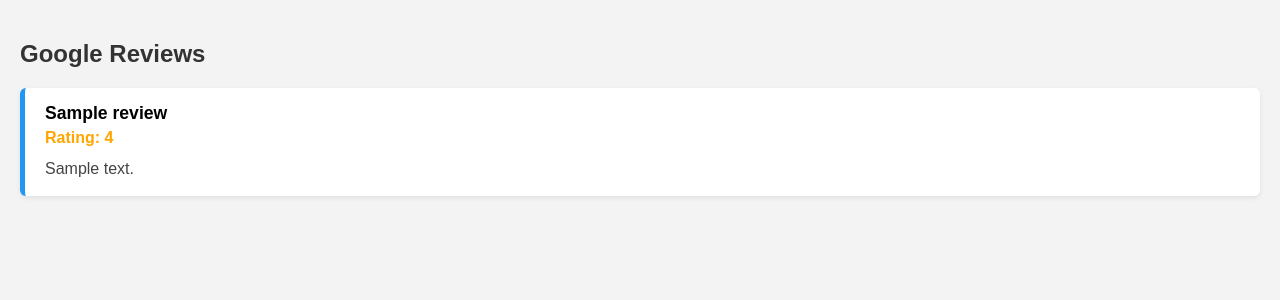
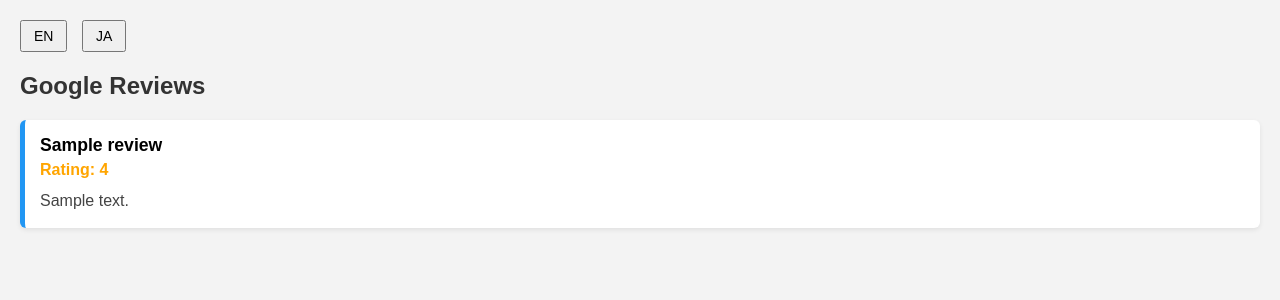
Before and after one commit to zayro-official/zayro-app, a FastAPI app: page /reviews in a window 1280 px wide. Shown: the top 300 px of the page. Run offline with FastAPI, Linux system fonts and the light colour scheme; a database or web service that is not in the repository returns one stand-in record (values such as "Sample title"); data that the repository does not hold is empty.

Commit message:
Update reviews.html

```diff
--- a/templates/reviews.html
+++ b/templates/reviews.html
@@ -10,47 +10,84 @@
       padding: 20px;
       margin: 0;
     }
-
     h2 {
       color: #333;
       margin-bottom: 20px;
     }
-
+    .lang-buttons {
+      margin-bottom: 20px;
+    }
+    .lang-buttons button {
+      margin-right: 10px;
+      padding: 6px 12px;
+      font-size: 14px;
+    }
     .review {
       background-color: #fff;
       border-left: 5px solid #2196f3;
       border-radius: 6px;
-      padding: 15px 20px;
+      padding: 15px;
       margin-bottom: 15px;
-      box-shadow: 0 2px 5px rgba(0, 0, 0, 0.08);
+      box-shadow: 0 2px 5px rgba(0,0,0,0.08);
     }
-
     .author {
       font-weight: bold;
       font-size: 1.1em;
       margin-bottom: 5px;
     }
-
-    .rating {
+    .rating-label {
       color: #FFA500;
+      font-weight: bold;
       margin-bottom: 10px;
-      font-weight: bold;
     }
-
     .comment {
       color: #444;
       line-height: 1.5;
     }
+    @media (max-width: 600px) {
+      .review {
+        padding: 10px 15px;
+      }
+    }
   </style>
 </head>
 <body>
-  <h2>Google Reviews</h2>
+  <div class="lang-buttons">
+    <button onclick="switchLanguage('en')">EN</button>
+    <button onclick="switchLanguage('ja')">JA</button>
+  </div>
+
+  <h2 id="title">Google Reviews</h2>
+
   {% for review in reviews %}
     <div class="review">
       <div class="author">{{ review.author }}</div>
-      <div class="rating">Rating: {{ review.rating }}</div>
+      <div class="rating-label" data-value="{{ review.rating }}">Rating: {{ review.rating }}</div>
       <div class="comment">{{ review.comment }}</div>
     </div>
   {% endfor %}
+
+  <script>
+    function switchLanguage(lang) {
+      const translations = {
+        en: {
+          title: "Google Reviews",
+          rating: "Rating"
+        },
+        ja: {
+          title: "Googleレビュー",
+          rating: "評価"
+        }
+      };
+
+      document.getElementById("title").innerText = translations[lang].title;
+
+      const ratings = document.querySelectorAll(".rating-label");
+      ratings.forEach(el => {
+        const value = el.dataset.value;
+        el.innerText = `${translations[lang].rating}: ${value}`;
+      });
+    }
+  </script>
 </body>
 </html>
```
